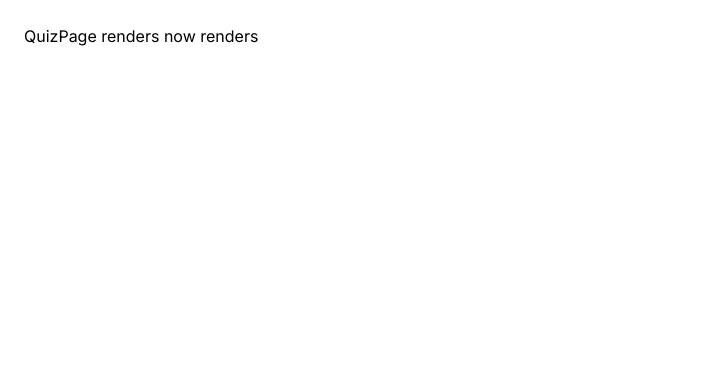
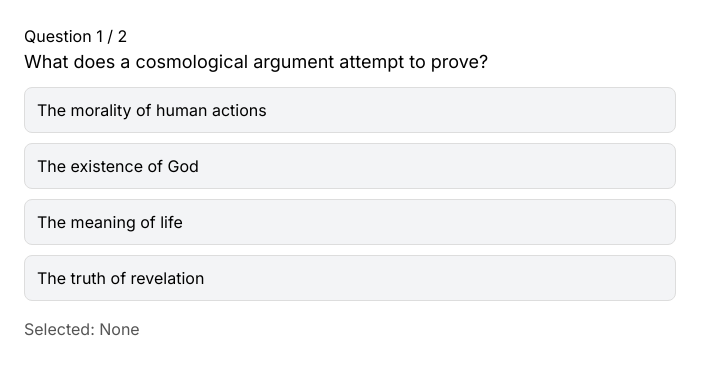
Before and after one commit to TeamLuna-dev/ai_study_tool, a React (Vite) app: page /quiz in a window 1280 px wide. Shown: the top 374 px of the page, without its empty margins (0-715 px from the left). Built offline with nearby package versions, Linux system fonts and the light colour scheme; the HTML template or start-up script is replaced by a standard one.

Commit message:
SCRUM-11 Created basic structure for the Quiz page
It displays 4 options quiz question from hardcoded mock data

```diff
--- a/src/components/quiz/QuizPage.jsx
+++ b/src/components/quiz/QuizPage.jsx
@@ -1,7 +1,73 @@
+import { useState } from "react";
+
+// Mock quiz data for demonstration purposes
+const mockQuiz = {
+  questions: [
+    {
+      question: "What does a cosmological argument attempt to prove?",
+      choices: [
+        "The morality of human actions",
+        "The existence of God",
+        "The meaning of life",
+        "The truth of revelation",
+      ],
+      correct_index: 1,
+    },
+    {
+      question: "Which domain does a cosmological argument belong to?",
+      choices: [
+        "Mystical theology",
+        "Natural theology",
+        "Ethical philosophy",
+        "Revelatory theology",
+      ],
+      correct_index: 1,
+    },
+  ],
+};
+
+// QuizPage component renders a simple quiz interface using the mockQuiz data.
 export function QuizPage() {
+  const questions = mockQuiz.questions;
+
+  const [current, setCurrent] = useState(0);
+  const [selected, setSelected] = useState(null);
+
+  const q = questions[current];
+
   return (
-    <div style={{ padding: 24 }}>
-      <h1>QuizPage renders now renders</h1>
+    <div style={{ padding: 24, maxWidth: 700 }}>
+      <h2>
+        Question {current + 1} / {questions.length}
+      </h2>
+
+      <p style={{ fontSize: 18 }}>{q.question}</p>
+
+      <div style={{ display: "grid", gap: 10, marginTop: 12 }}>
+        {q.choices.map((choice, idx) => (
+          <button
+            key={idx}
+            onClick={() => setSelected(idx)}
+            style={{
+              padding: "10px 12px",
+              borderRadius: 8,
+              border: "1px solid #ddd",
+              textAlign: "left",
+              backgroundColor: selected === idx ? "#4f46e5" : "#f3f4f6",
+              color: selected === idx ? "white" : "black",
+              cursor: "pointer",
+            }}
+          >
+            {choice}
+          </button>
+        ))}
+      </div>
+
+      <div style={{ marginTop: 16, color: "#555" }}>
+        Selected:{" "}
+        {selected === null ? "None" : `${String.fromCharCode(65 + selected)}`}
+      </div>
+
     </div>
   );
 }
```
